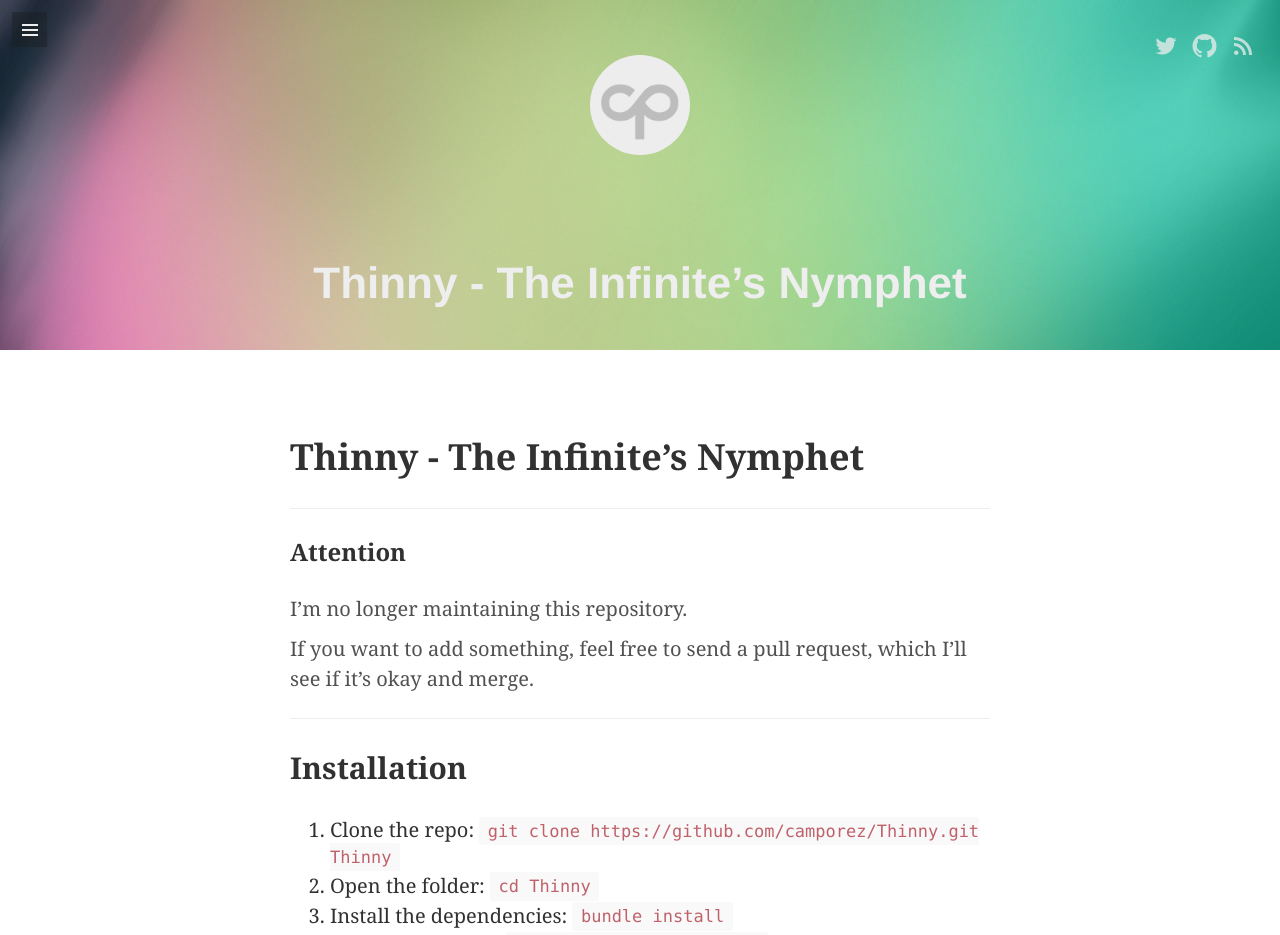
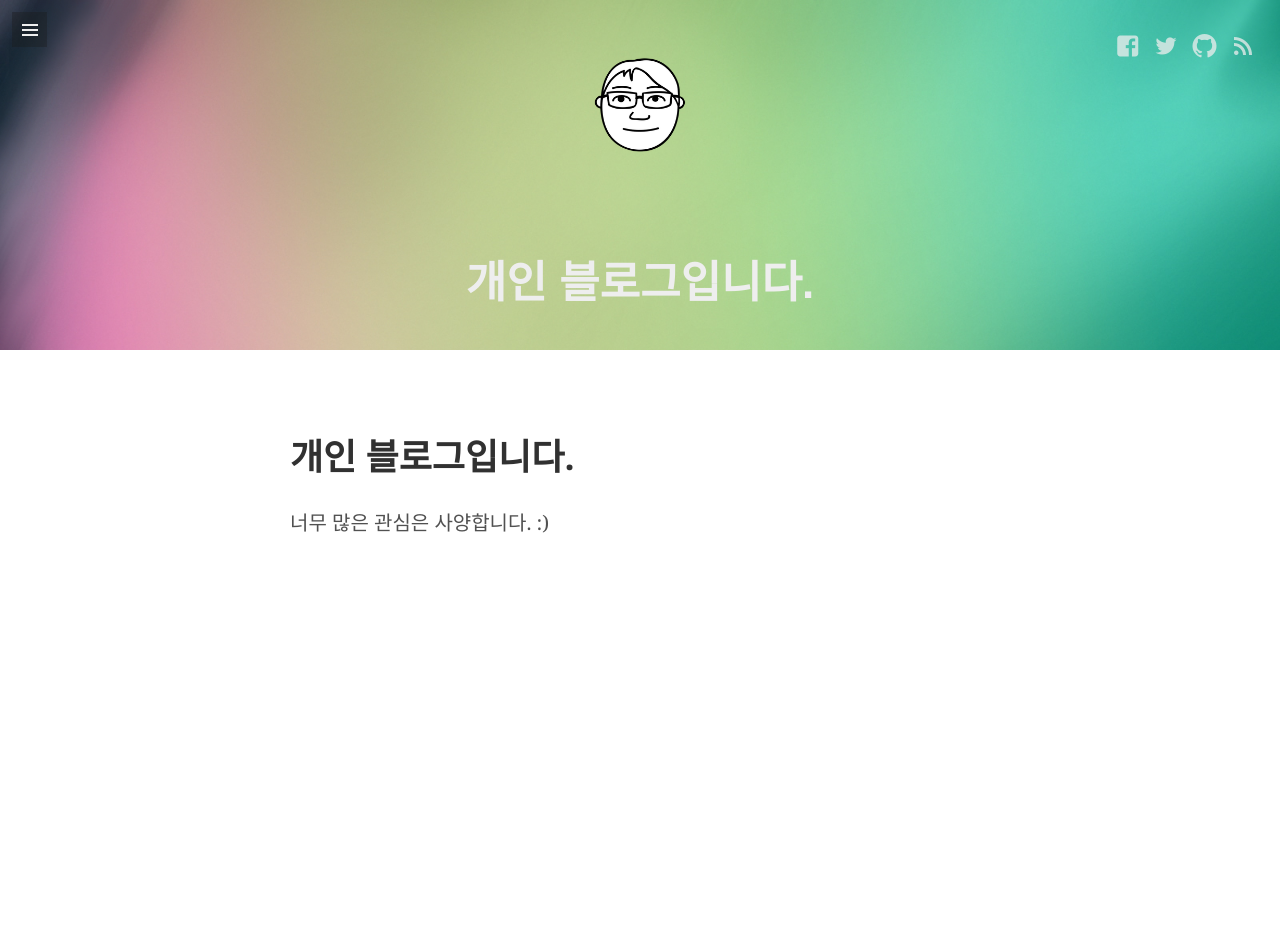
Before and after one commit to resistan/resistan.github.io, a Jekyll site: the page built from README.md, in a window 1280 px wide and 1400 px high. Shown: the top 935 px of the window. Built offline with Jekyll 4.4.1, drawn with Linux system fonts in a browser that asks for light colours; some web fonts are replaced; our own code applies the rules of GitHub Pages for plain Markdown files; some of the changed text lies outside the part shown.

```diff
--- a/CNAME
+++ b/CNAME
@@ -1 +1 @@
-example.com
+resistan.com
--- a/README.md
+++ b/README.md
@@ -1,35 +1,3 @@
-# Thinny - The Infinite's Nymphet
+# 개인 블로그입니다.
 
-
-----
-
-### Attention
-
-I'm no longer maintaining this repository.
-
-If you want to add something, feel free to send a pull request, which I'll see if it's okay and merge.
-
-----
-
-## Installation
-1. Clone the repo: `git clone https://github.com/camporez/Thinny.git Thinny`
-2. Open the folder: `cd Thinny`
-3. Install the dependencies: `bundle install`
-4. Build the website: `bundle exec jekyll serve`
-
-## About
-Thinny is a beautiful theme for [Jekyll](http://jekyllrb.com/).
-
-(if you're looking for the [Ghost](http://ghost.org) release of the theme, check [this page](https://github.com/camporez/Thinny/releases/tag/v0.3-alexandra))
-
-## Demo
-[![Preview image](https://f.cloud.github.com/assets/5755892/2002329/bdb5a052-85ed-11e3-8e00-a892910b6917.png)](http://camporez.github.io/)
-The above image is a preview of how the post header looks on Thinny.
-
-A live demo is available [on my personal blog](http://camporez.github.io/).
-
-## More information
-Read the blog post [here](http://camporez.github.io/blog/thinny-2/).
-
-## Reporting issues
-You can report an issue or request a feature [here](http://github.com/camporez/Thinny/issues) or on [twitter](http://twitter.com/iancamporez).
+너무 많은 관심은 사양합니다. :)
--- a/_config.yml
+++ b/_config.yml
@@ -24,6 +24,11 @@ icon:             /assets/images/icon.png
 cover:            /assets/images/cover.jpg
 
 social:
+
+  - icon:         facebook
+    url:          https://facebook.com/hj.soif
+    desc:         Follow me on facebook
+
   - icon:         twitter
     url:          https://twitter.com/resistan
     desc:         Follow me on twitter
@@ -44,14 +49,17 @@ menu:
   - title:        Home
     url:          /
 
-  - title:        About
-    url:          /about
+  - title:        "소개"
+    url:          /about-me
+
+  - title:       "전체 글 모음"
+    url:          /archives
 
 copyright:
   author:         resistan
   url:            http://resistan.github.io
   type_title:     Some rights reserved
-  type_url:       http://creativecommons.org/licenses/by-nc/2.5
+  type_url:       http://creativecommons.org/licenses/by-nc-nd/2.0/kr/
 
 parallax:         false
 
--- a/_includes/head.html
+++ b/_includes/head.html
@@ -23,6 +23,10 @@
 	<link rel="stylesheet" href="//fonts.googleapis.com/css?family=Fenix:400,400italic">
 	<link rel="apple-touch-icon" href="{{ site.url }}{{ site.baseurl }}{{ site.icon }}">
 	<link rel="shortcut icon" href="{{ site.url }}{{ site.baseurl }}/assets/images/favicon.ico">
+	<link rel="icon" href="{{ site.url }}{{ site.baseurl }}/assets/images/icon32.png" sizes="32x32" />
+	<link rel="icon" href="{{ site.url }}{{ site.baseurl }}/assets/images/icon.png" sizes="192x192" />
+	<link rel="apple-touch-icon-precomposed" href="{{ site.url }}{{ site.baseurl }}/assets/images/icon180.png" />
+	<meta name="msapplication-TileImage" content="{{ site.url }}{{ site.baseurl }}/assets/images/icon270.png" />
 	<link rel="alternate" type="application/rss+xml" title="RSS" href="{{ site.url }}{{ site.baseurl }}/atom.xml">
 	<script type="text/javascript" src="{{ site.baseurl }}/assets/js/jquery-2.1.0.min.js"></script>
 	{% if site.parallax %}
--- a/_posts/2016-10-15-i-will-trip-to-cuba.html
+++ b/_posts/2016-10-15-i-will-trip-to-cuba.html
@@ -11,6 +11,8 @@ tags:
 - "여행"
 - "준비"
 - "쿠바"
+image:
+      url: http://farm6.staticflickr.com/5214/29554950653_2865cc2f18_b.jpg
 meta:
   _wpcom_is_markdown: '1'
   numbering_htt: '0'
```
Also changed, not shown: CODE_OF_CONDUCT.md (deleted, +0 -74 lines), CONTRIBUTING.md (deleted, +0 -33 lines), _pages/2007-07-13-archives.html (+10 -1 lines), _pages/about.html (deleted, +0 -75 lines), _pages/about.md (+10 -9 lines), assets/images/favicon.ico (deleted), assets/images/icon.png, assets/images/icon180.png (added), assets/images/icon270.png (added), assets/images/icon32.png (added), thumbnail.png (deleted).
